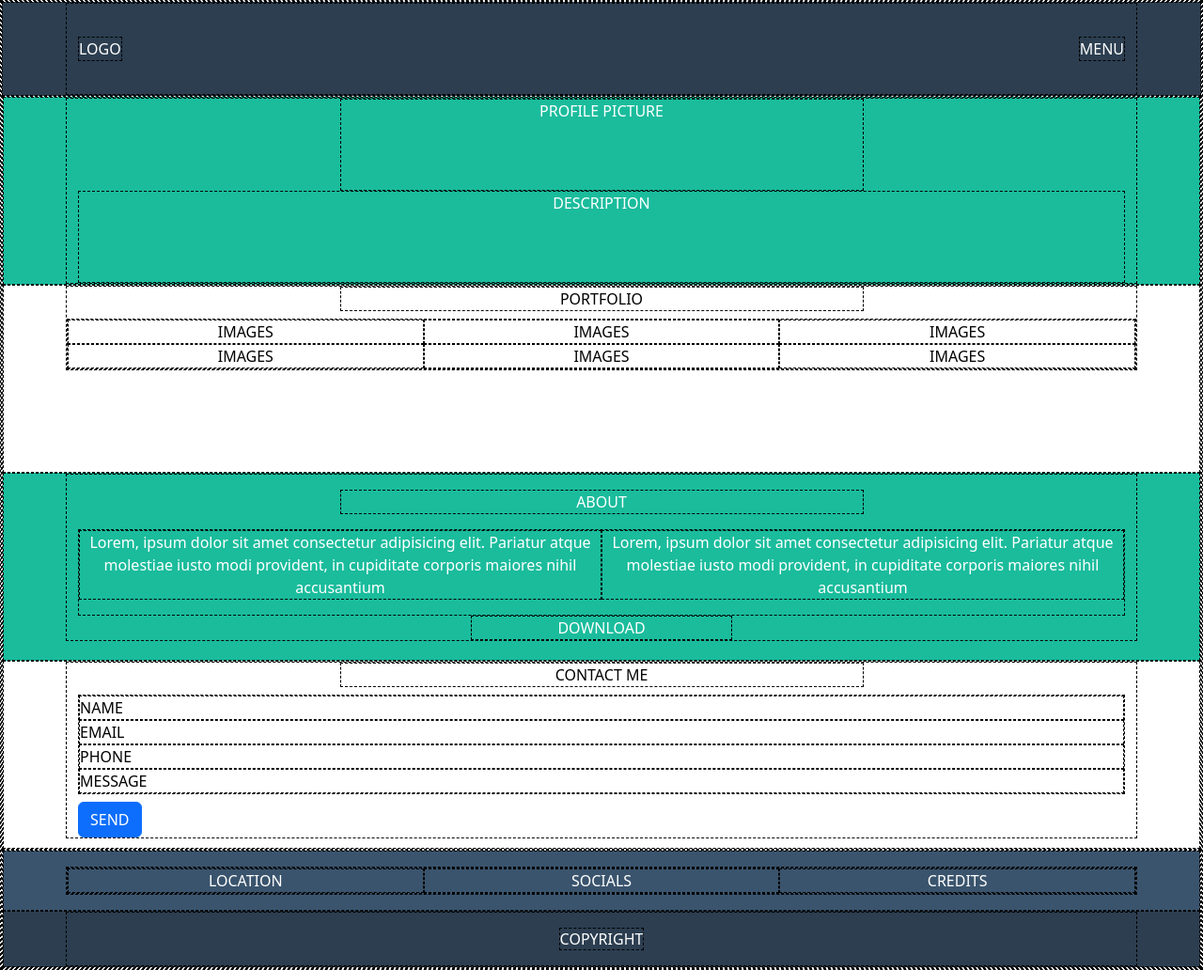
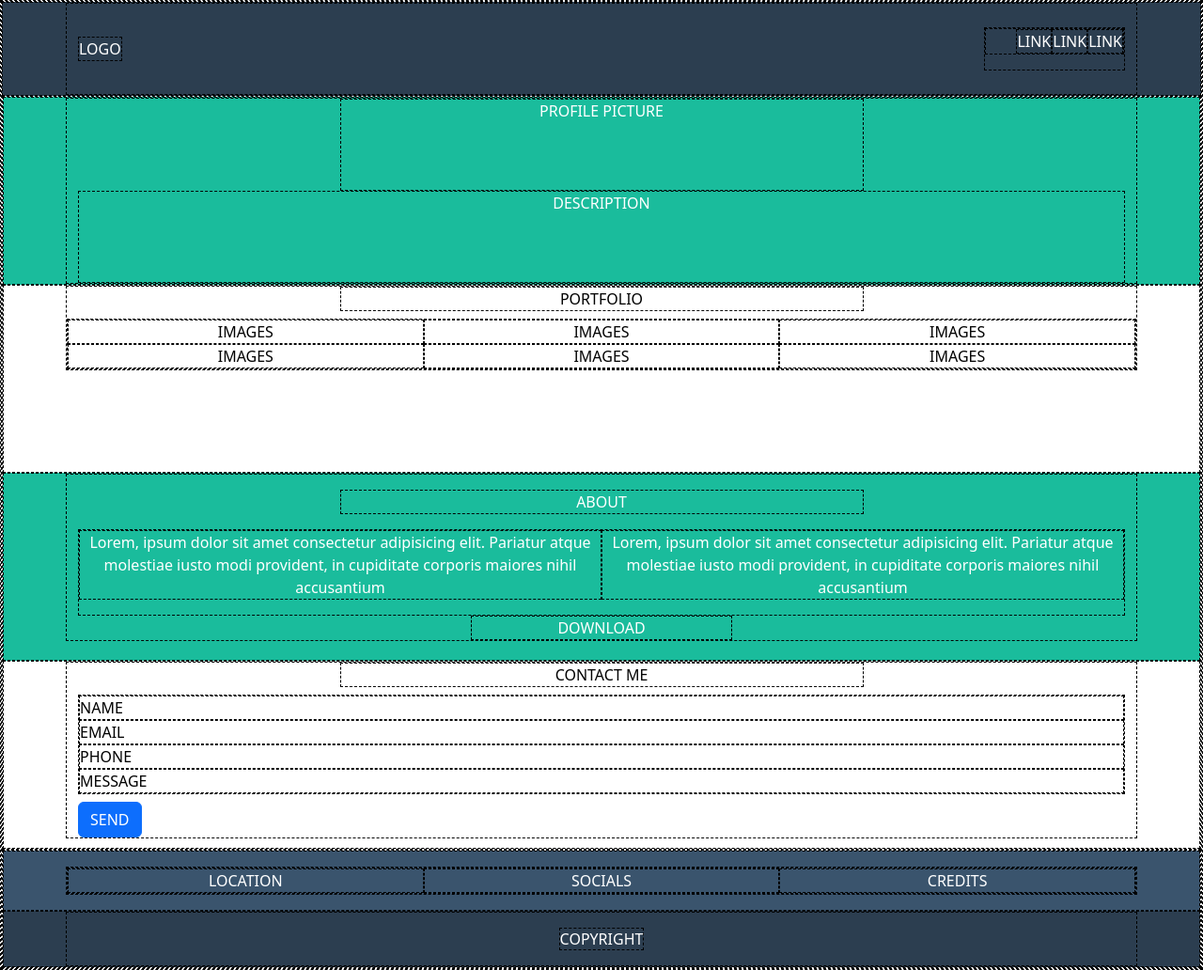
Before and after one commit to armandotruglio/html-css-bootstrap-freelancer, a plain HTML site: page index.html in a window 1280 px wide. Shown: the whole page at 94% size. Drawn offline with nearby package versions, Linux system fonts and the light colour scheme.

Commit message:
Fixed header menu, esercizio finito

```diff
--- a/css/style.css
+++ b/css/style.css
@@ -9,6 +9,10 @@ body{
 header{
     height: 100px;
     background-color: #2c3e50;
+}
+
+ul{
+    list-style-type: none;
 }
 
 
--- a/index.html
+++ b/index.html
@@ -11,6 +11,8 @@
     <link href="https://cdn.jsdelivr.net/npm/bootstrap@5.3.3/dist/css/bootstrap.min.css" rel="stylesheet"
         integrity="sha384-QWTKZyjpPEjISv5WaRU9OFeRpok6YctnYmDr5pNlyT2bRjXh0JMhjY6hW+ALEwIH" crossorigin="anonymous">
 
+        <link rel="stylesheet" href="https://cdn.jsdelivr.net/npm/bootstrap-icons@1.11.3/font/bootstrap-icons.min.css">
+
     <link rel="stylesheet" href="css/style.css">
 </head>
 
@@ -20,7 +22,14 @@
     <header>
         <div class="container-md d-flex justify-content-between align-items-center h-100">
             <div class="left-side">LOGO</div>
-            <div class="right-side">MENU</div>
+            <div class="right-side">
+                <i class="bi bi-list fs-2 d-md-none"></i>
+                <ul class="d-none d-md-flex">
+                    <li>LINK</li>
+                    <li>LINK</li>
+                    <li>LINK</li>
+                </ul>
+            </div>
         </div>
     </header>
 
```
